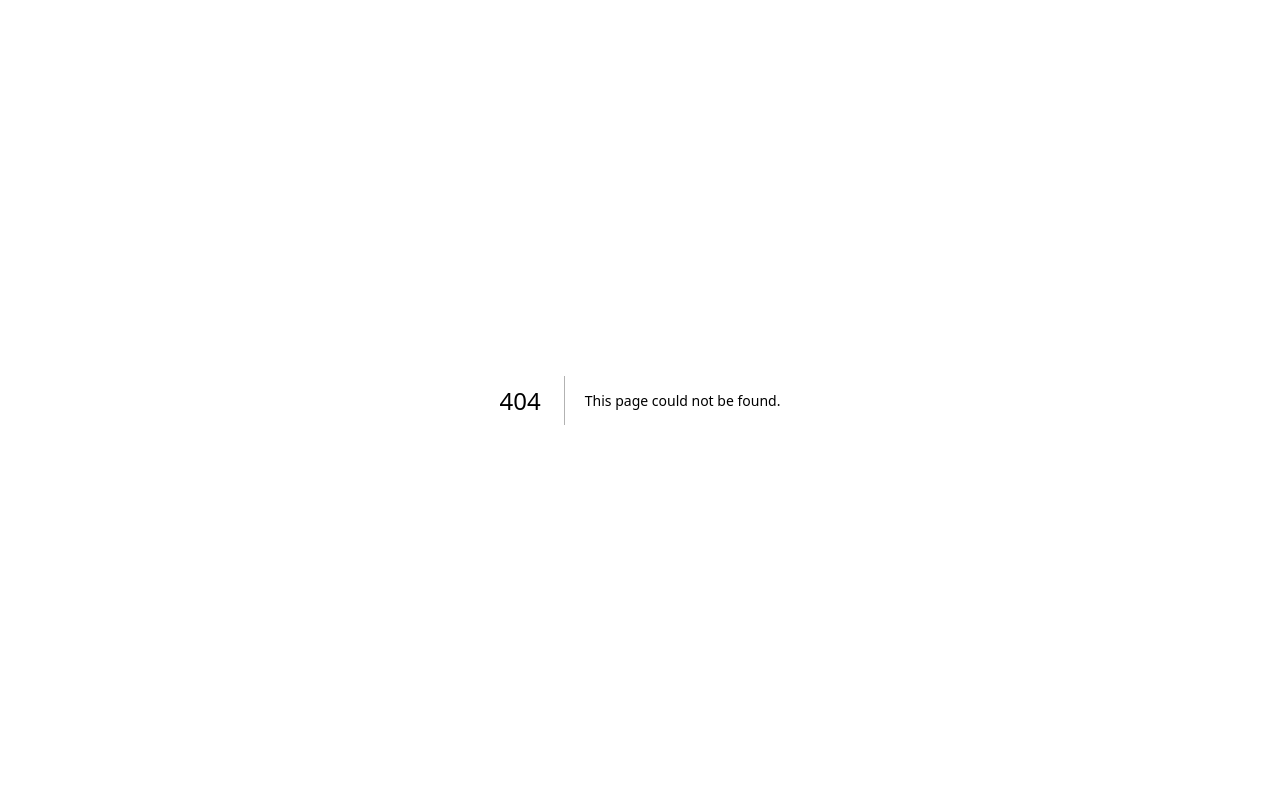
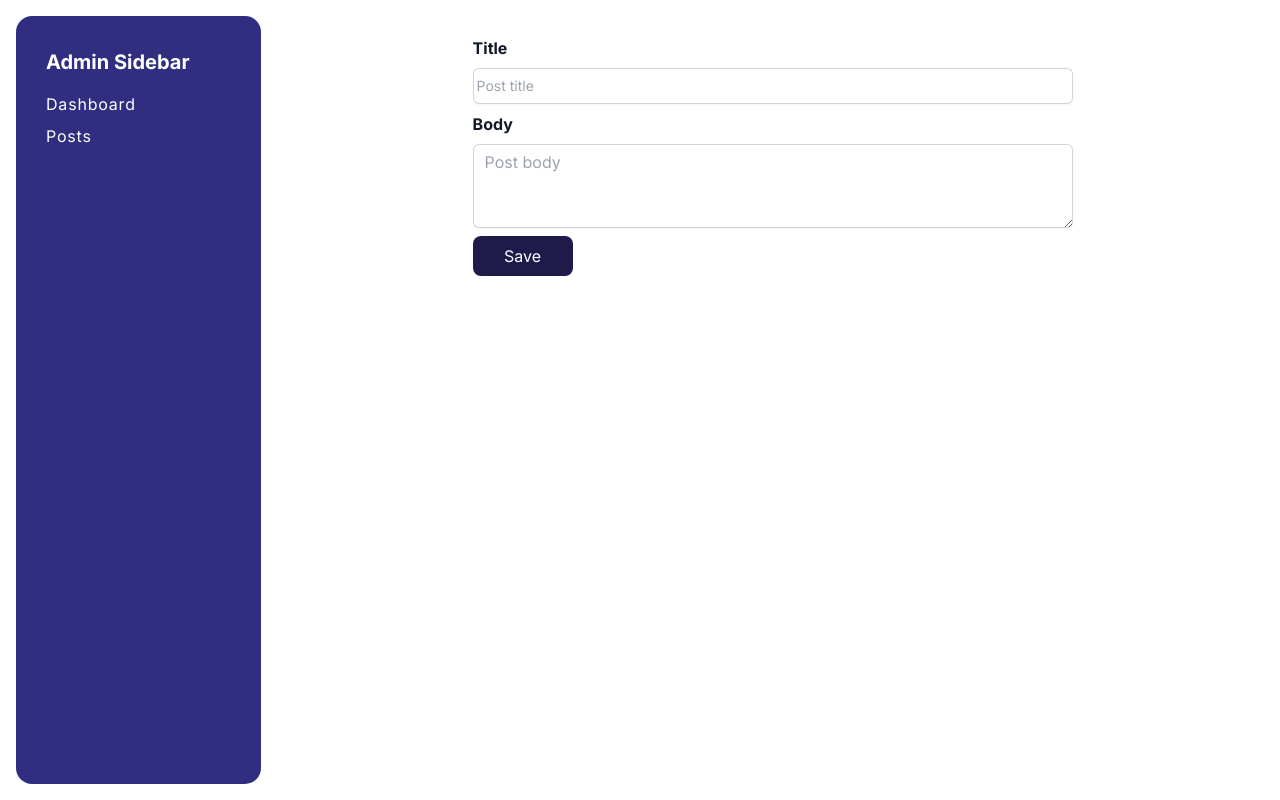
Before and after one commit to Sidney-Dev/post-management-nextjs, a Next.js app: page /admin/posts/1/edit in a window 1280 px wide. Before the commit this address had no page. Built offline with nearby package versions, Linux system fonts and the light colour scheme; no server answers.

Commit message:
added post update capability

```diff
--- /dev/null
+++ b/src/app/admin/posts/[id]/edit/page.js
@@ -0,0 +1,10 @@
+import PostForm from "@/app/components/forms/post/update"
+
+export default function Page({ params }) {
+
+    return (
+        <>
+            <PostForm id={params.id} />
+        </>
+    )
+}
--- /dev/null
+++ b/src/app/admin/posts/[id]/page.js
@@ -0,0 +1,9 @@
+export default function Page({ params }) {
+
+
+    return (
+        <>
+            {params.id}
+        </>
+    )
+}
--- a/src/app/admin/posts/page.js
+++ b/src/app/admin/posts/page.js
@@ -40,7 +40,7 @@ export default async function Page() {
                   <td className="py-2 px-3">{post.body}</td>
                   <td className="py-2 px-3">
                     <div className="flex">
-                      <Link href={`/admin/posts/edit/${post.id}`} className="text-indigo-600 hover:text-indigo-900 mr-2">Edit</Link>
+                      <Link href={`/admin/posts/${post.id}/edit`} className="text-indigo-600 hover:text-indigo-900 mr-2">Edit</Link>
                       <button className="text-red-600 hover:text-red-900">Delete</button>
                     </div>
                   </td>
--- /dev/null
+++ b/src/app/components/forms/post/update.js
@@ -0,0 +1,73 @@
+"use client"
+
+import { useState, useEffect } from 'react'
+import { useRouter } from 'next/navigation'
+
+export default function PostForm({ id }) {
+
+    const router = useRouter()
+
+    const [post, setPost] = useState({})
+
+    useEffect(() => {
+
+        const fetchedPost = async () => {
+            try {
+                const postRequestResponse = await fetch(`https://jsonplaceholder.typicode.com/posts/${id}`)
+                const postResponseData = await postRequestResponse.json()
+
+                setPost(postResponseData)
+
+            } catch(error) {
+            }
+        }
+        fetchedPost()
+
+    }, [])
+
+    const updatePostHandler = async (e) => {
+
+        e.preventDefault()
+
+        try {
+            const postRequestResponse = await fetch(`https://jsonplaceholder.typicode.com/posts/${id}`, {
+                method: 'PATCH',
+                body: JSON.stringify(post),
+                headers: {
+                    'Content-type': 'application/json; charset=UTF-8',
+                },
+            })
+            const postResponseData = await postRequestResponse.json()
+            router.push("/admin/posts")
+
+        } catch(error) {
+        }
+    }
+
+    return <>
+        <form onSubmit={updatePostHandler} className="w-[600px] mx-auto" method='POST'>
+            <div className="col-span-full">
+                <label htmlFor="title" className="block text-base font-bold leading-6 text-gray-900">Title</label>
+                <div className="mt-2">
+                    <div className="flex rounded-md shadow-sm ring-1 ring-inset ring-gray-300">
+                        <input onChange={e => setPost({ ...post, title: e.target.value})} value={post.title} type="text" name="title" id="title" className="block flex-1 border-0 bg-transparent py-1.5 pl-1 text-gray-900 placeholder:text-gray-400 sm:text-sm sm:leading-6" placeholder="Post title" />
+                    </div>
+                </div>
+            </div>
+
+            <div className="col-span-full mt-2">
+                <label htmlFor="body" className="block text-base font-bold leading-6 text-gray-900">Body</label>
+                <div className="mt-2">
+                    <textarea onChange={e => setPost({ ...post, body: e.target.value})} id="body" name="body" rows="3" value={post.body} className="form-textarea block w-full rounded-md border-0 py-1.5 text-gray-900 shadow-sm ring-1 ring-inset ring-gray-300 placeholder:text-gray-400" placeholder="Post body">
+
+                    </textarea>
+                </div>
+            </div>
+
+            <div className="mt-2">
+                <button type="submit" className="rounded-lg bg-indigo-950 text-white p-2 w-[100px]">Save</button>
+            </div>
+
+        </form>
+    </>
+}
```
